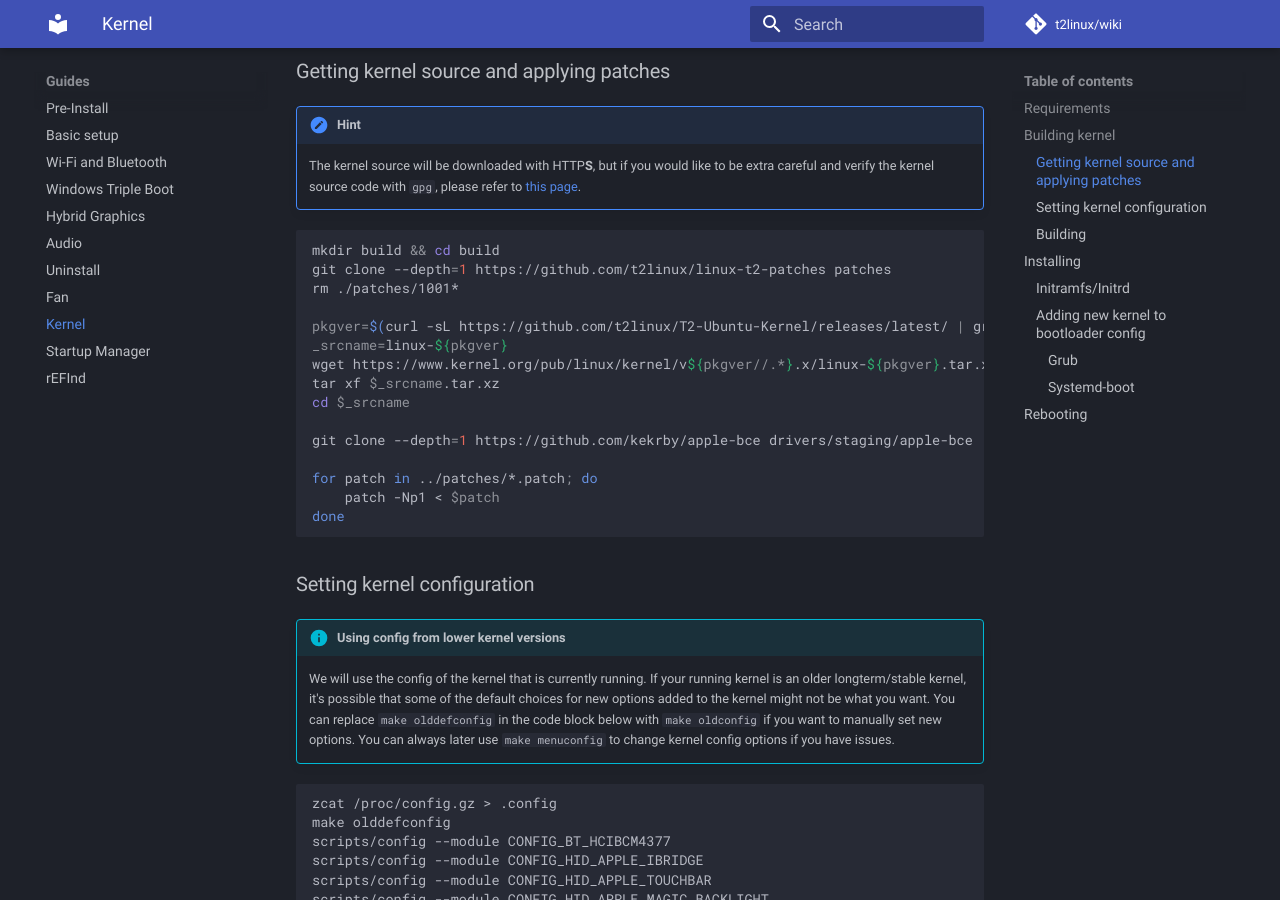
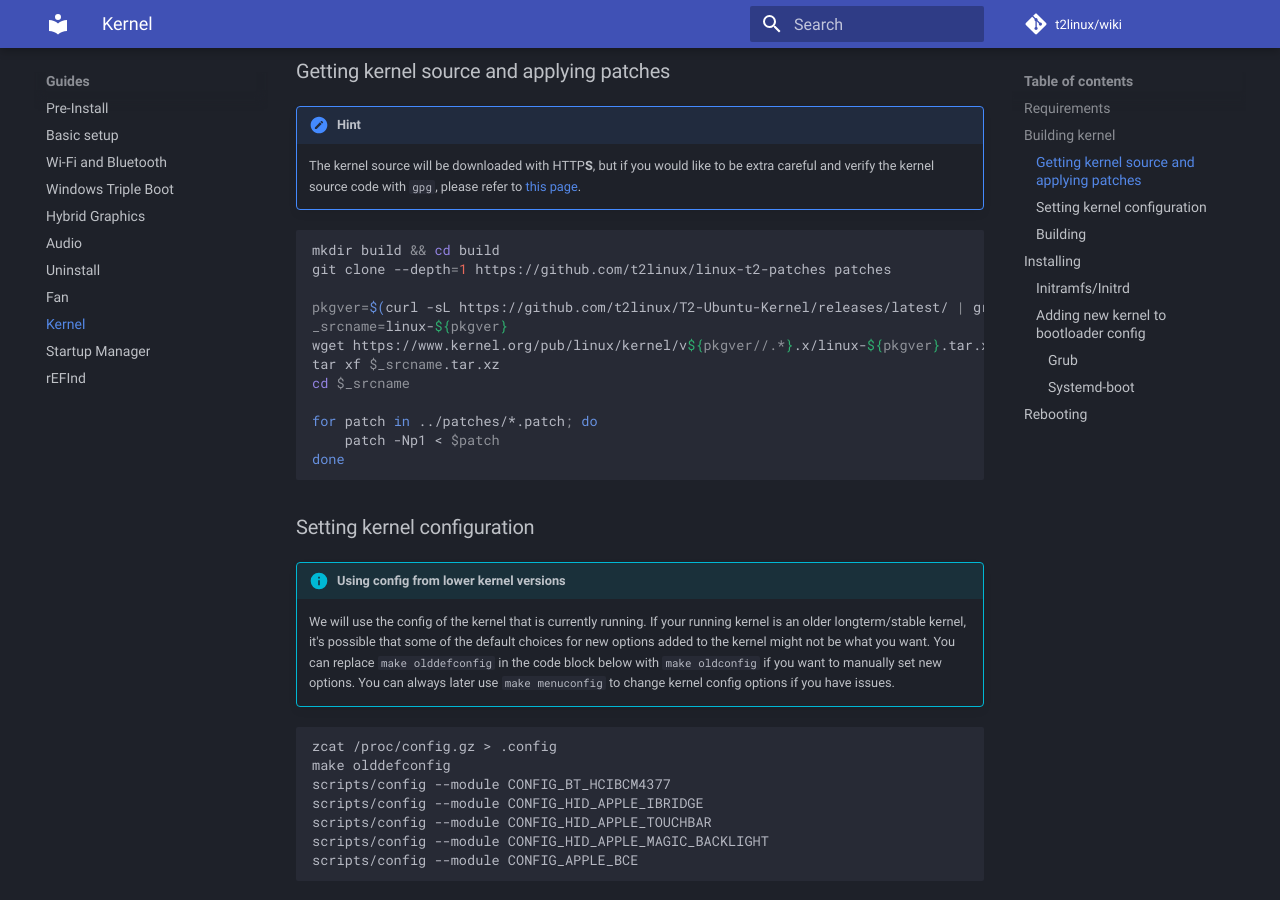
Before and after one commit to t2linux/wiki, an MkDocs documentation site: the page built from docs/guides/kernel.md, in a window 1280 px wide and 900 px high, scrolled down 915 px. Built offline with MkDocs 1.6.1 and Material for MkDocs 9.7.7, drawn with Linux system fonts in a browser that asks for light colours; comment, search, counter and statistics services are not loaded.

Commit message:
Kernel: get apple-bce from linux-t2-patches

````diff
--- a/docs/guides/kernel.md
+++ b/docs/guides/kernel.md
@@ -24,15 +24,12 @@ If your distro is not one of the distros with documentation on this Wiki, you ma
 ```bash
 mkdir build && cd build
 git clone --depth=1 https://github.com/t2linux/linux-t2-patches patches
-rm ./patches/1001*
 
 pkgver=$(curl -sL https://github.com/t2linux/T2-Ubuntu-Kernel/releases/latest/ | grep "<title>Release" | awk -F " " '{print $2}' | cut -d "v" -f 2 | cut -d "-" -f 1)
 _srcname=linux-${pkgver}
 wget https://www.kernel.org/pub/linux/kernel/v${pkgver//.*}.x/linux-${pkgver}.tar.xz
 tar xf $_srcname.tar.xz
 cd $_srcname
-
-git clone --depth=1 https://github.com/kekrby/apple-bce drivers/staging/apple-bce
 
 for patch in ../patches/*.patch; do
     patch -Np1 < $patch
````
